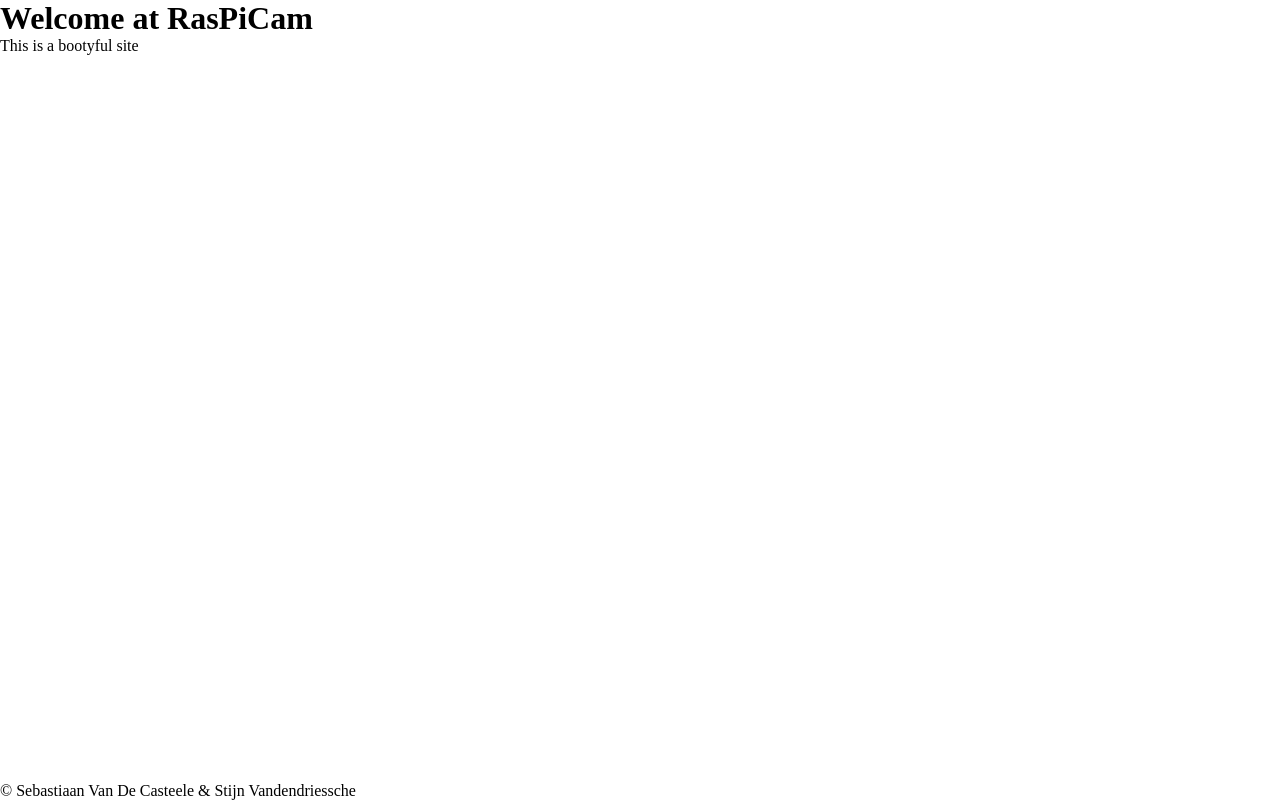
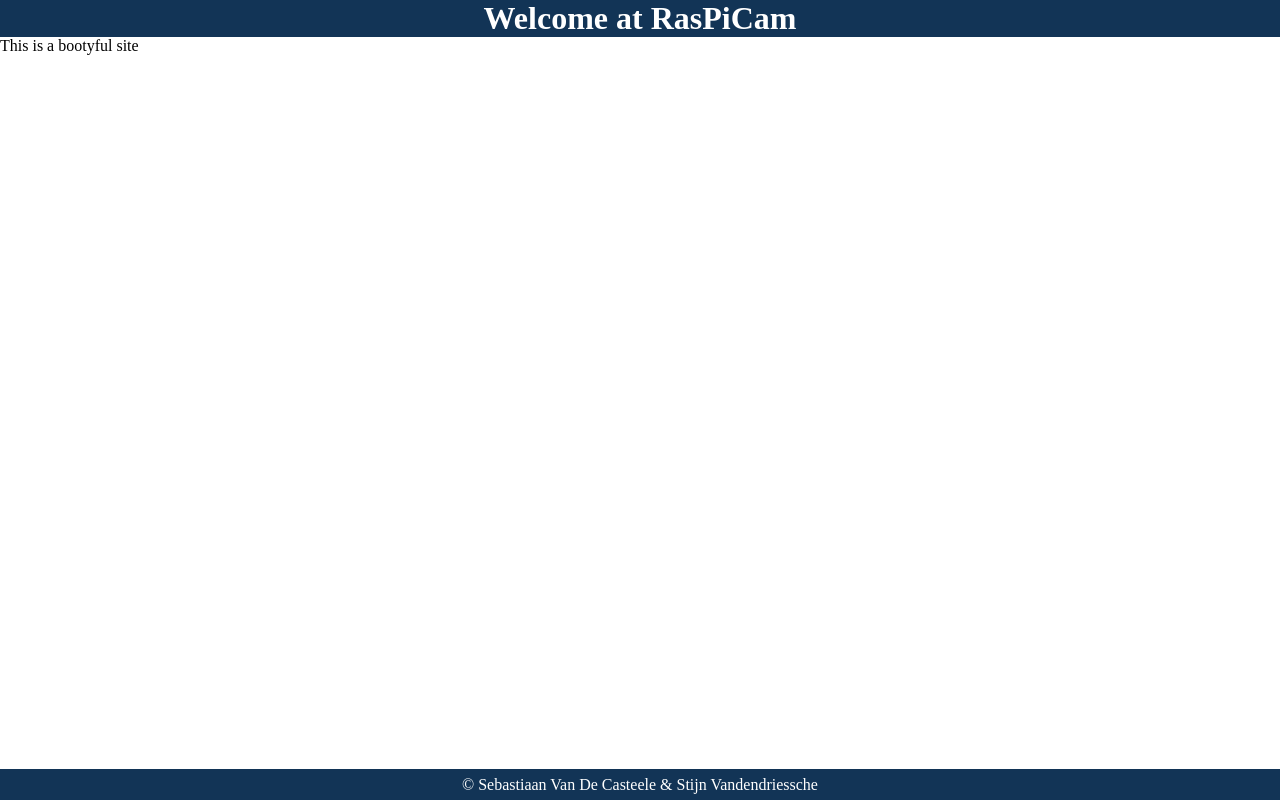
Before and after one commit to XP3RI0N/raspicam, a plain HTML site: page webinterface/index.html in a window 1280 px wide. Drawn offline with Linux system fonts and the light colour scheme.

Commit message:
header and footer update

```diff
--- /dev/null
+++ b/webinterface/css/_variables.scss
@@ -0,0 +1,4 @@
+$primary-background-color: #FFFFFF;
+$secondary-background-color: #123456;
+
+$title-color: #FFFFFF;
--- a/webinterface/css/style.scss
+++ b/webinterface/css/style.scss
@@ -1,15 +1,38 @@
+@import 'variables';
+
 * {
 	margin: 0;
 	padding: 0;
 }
 
 body {
+	position: absolute;
 	display: flex;
 	flex-flow: column nowrap;
 	min-height: 100%;
-	position: absolute;
+	min-width: 100%;
+
+	background-color: $primary-background-color;
 }
 
 main {
 	flex-grow: 1;
 }
+
+header, footer {
+	color: $title-color;
+	background-color: $secondary-background-color;
+}
+
+header {
+	h1 {
+		text-align: center;
+	}
+}
+
+footer {
+	p {
+		padding: 0.4em;
+		text-align: center;
+	}
+}
--- a/webinterface/index.html
+++ b/webinterface/index.html
@@ -7,10 +7,9 @@
 </head>
 <body>
 <header>
-
+	<h1>Welcome at RasPiCam</h1>
 </header>
 <main>
-	<h1>Welcome at RasPiCam</h1>
 	<p>This is a bootyful site</p>
 </main>
 <footer>
```
Also changed, not shown: webinterface/css/style.css, 1 other file.
